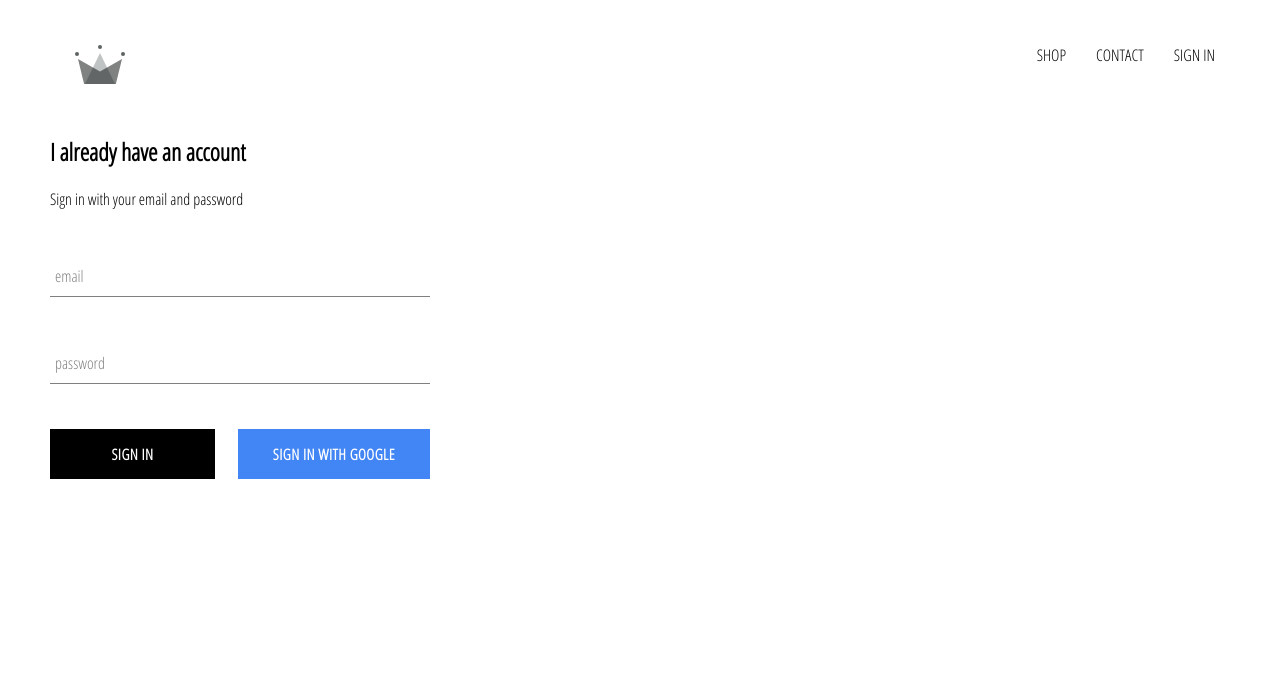
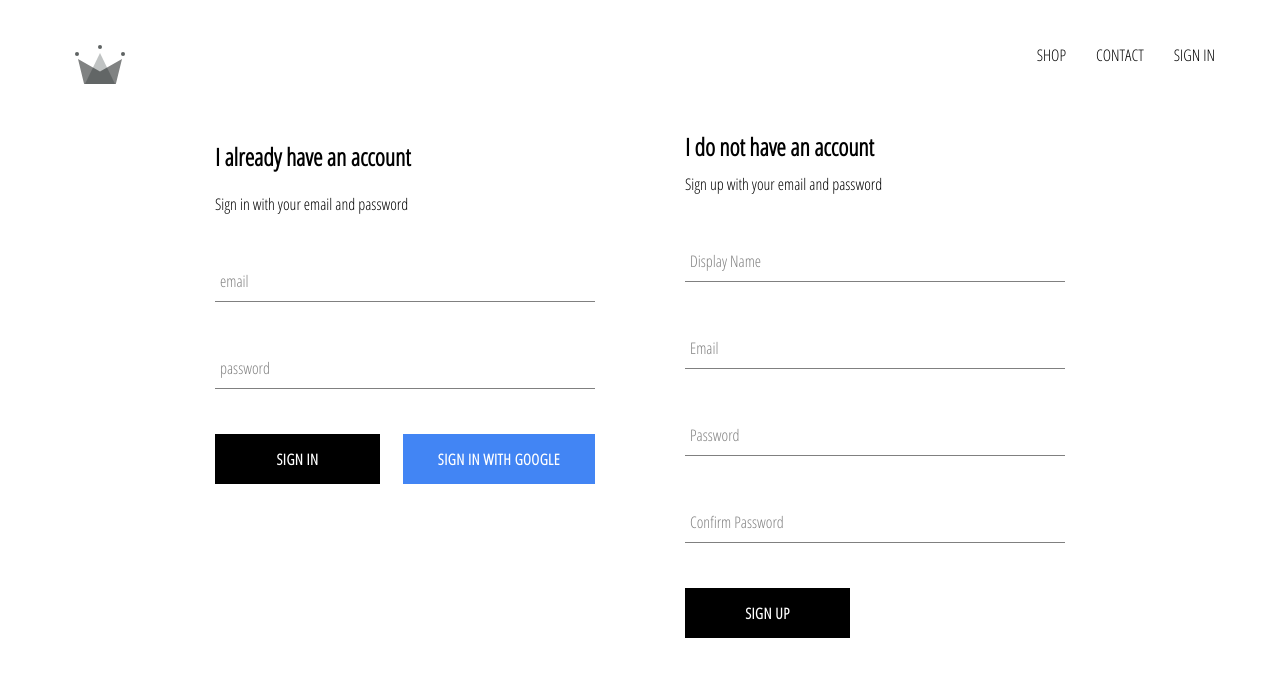
Before and after one commit to lario0913/shop-online, a React (Create React App) app: page /signIn in a window 1280 px wide. Shown: the top 676 px of the page. Built offline with nearby package versions, Linux system fonts and the light colour scheme; no server answers.

Commit message:
implemented firebase utils, included ability to store authenticated users into firebase and implemeted sign up with email and password

```diff
--- a/src/App.js
+++ b/src/App.js
@@ -7,7 +7,7 @@
 import HomePage from './pages/homepage/homepage.component';
 import ShopPage from './pages/shop/shop.component';
 import SignInAndSignUpPage from './pages/sign-in-and-sign-up/sign-in-and-sign-up.component';
-import {auth} from './firebase/firebase.utils'
+import {auth, createUserProfileDocument} from './firebase/firebase.utils'
 
 
 class App extends React.Component {
@@ -22,8 +22,25 @@
   unsubscribeFromAuth = null
 
   componentDidMount(){
-    this.unsubscribeFromAuth = auth.onAuthStateChanged(user=> {
-      this.setState({currentUser:user})
+    this.unsubscribeFromAuth = auth.onAuthStateChanged( async userAuth=> {
+      if (userAuth) {
+        const userRef = await createUserProfileDocument (userAuth)
+
+        userRef.onSnapshot(snapShot => {
+          this.setState({
+            currentUser : {
+              id: snapShot,
+              ...snapShot.data()
+            }
+          })
+
+          console.log(this.state)
+        })
+
+      }
+      else {
+        this.setState({currentUser: userAuth})
+      }
     })
   }
 
--- /dev/null
+++ b/src/components/sign-up/sign-up.component.jsx
@@ -0,0 +1,106 @@
+import React from 'react'
+
+import './sign-up.style.scss'
+import FormInput from '../form-input/form-input.component'
+import CustomButton from '../custom-button/custom-button.component'
+
+import {auth, createUserProfileDocument} from '../../firebase/firebase.utils'
+
+class SignUp extends React.Component {
+    constructor(props) {
+        super(props)
+
+        this.state = {
+             displayName : '',
+             email : '',
+             password : '',
+             confirmPassword : ''
+        }
+    }
+
+
+    handleSubmit = async event => {
+        event.preventDefault()
+        const {displayName, email, password, confirmPassword} = this.state
+
+        if (password !== confirmPassword) {
+            alert("password don't match")
+            return
+        }
+
+        try {
+            const {user} = await auth.createUserWithEmailAndPassword(email, password)
+            createUserProfileDocument(user, {displayName})
+
+            this.setState({
+                displayName : '',
+                email : '',
+                password : '',
+                confirmPassword : ''
+            })
+
+        }catch (error) {
+            console.error(error)
+        }
+
+    }
+
+    handleChange= event => {
+        const {name, value} = event.target
+
+        this.setState({[name]: value})
+    }
+
+
+    render(){
+        const {displayName, email, password, confirmPassword} = this.state
+        return(
+            <div className='sign-up'>
+                <h2 className='title'>I do not have an account</h2>
+                <span> Sign up with your email and password</span>
+
+                <form className='sign-up-form' onSubmit={this.handleSubmit}>
+                    <FormInput
+                        type='text'
+                        name='displayName'
+                        value={displayName}
+                        onChange={this.handleChange}
+                        label='Display Name'
+                        required
+                    >
+                    </FormInput>
+                    <FormInput
+                        type='email'
+                        name='email'
+                        value={email}
+                        onChange={this.handleChange}
+                        label='Email'
+                        required
+                    >
+                    </FormInput>
+                    <FormInput
+                        type='password'
+                        name='password'
+                        value={password}
+                        onChange={this.handleChange}
+                        label='Password'
+                        required
+                    >
+                    </FormInput>
+                    <FormInput
+                        type='password'
+                        name='confirmPassword'
+                        value={confirmPassword}
+                        onChange={this.handleChange}
+                        label='Confirm Password'
+                        required
+                    >
+                    </FormInput>
+
+                    <CustomButton type='submit'>SIGN UP</CustomButton>
+                </form>
+            </div>
+        )
+    }
+}
+export default SignUp
--- /dev/null
+++ b/src/components/sign-up/sign-up.style.scss
@@ -0,0 +1,9 @@
+.sign-up{
+    display: flex;
+    flex-direction: column;
+    width: 380px;
+
+    .title{
+        margin: 10px 0;
+    }
+}
--- a/src/firebase/firebase.utils.js
+++ b/src/firebase/firebase.utils.js
@@ -13,6 +13,31 @@
     measurementId: "G-ZZ4DTRKRG2"
   };
 
+export const createUserProfileDocument = async (userAuth, additionaldata) => {
+  if (!userAuth) return;
+
+  const userRef = firestore.doc(`users/${userAuth.uid}`)
+  const snapShot = await userRef.get()
+
+  if (!snapShot.exists){
+    const {displayName, email} = userAuth;
+    const createdAt = new Date()
+
+    try {
+      await userRef.set({
+        displayName,
+        email,
+        createdAt,
+        ...additionaldata
+      })
+    }catch (error){
+      console.log('error creating user', error.message);
+    }
+  }
+
+  return userRef;
+}
+
 firebase.initializeApp(config);
 
 export const auth = firebase.auth();
--- a/src/pages/sign-in-and-sign-up/sign-in-and-sign-up.component.jsx
+++ b/src/pages/sign-in-and-sign-up/sign-in-and-sign-up.component.jsx
@@ -2,10 +2,12 @@
 
 import './sign-in-and-sign-up.styles.scss'
 import SignIn from '../../components/sign-in/sign-in.component'
+import SignUp from '../../components/sign-up/sign-up.component'
 
 export const SignInAndSignUpPage = () => (
-    <div className='sign-in-and-out'>
+    <div className='sign-in-and-up'>
         <SignIn />
+        <SignUp />
     </div>
 )
 
--- a/src/pages/sign-in-and-sign-up/sign-in-and-sign-up.styles.scss
+++ b/src/pages/sign-in-and-sign-up/sign-in-and-sign-up.styles.scss
@@ -0,0 +1,6 @@
+.sign-in-and-up{
+    width: 850px;
+    display: flex;
+    justify-content: space-between;
+    margin: 30px auto;
+}
```
